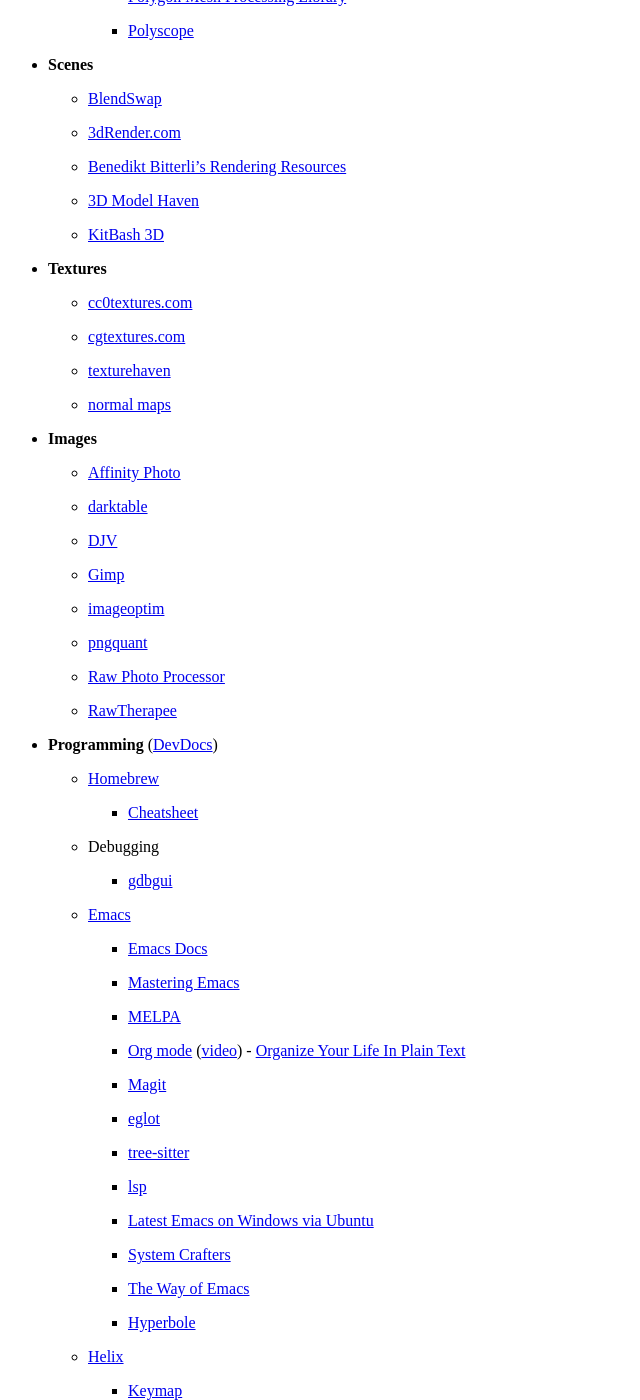
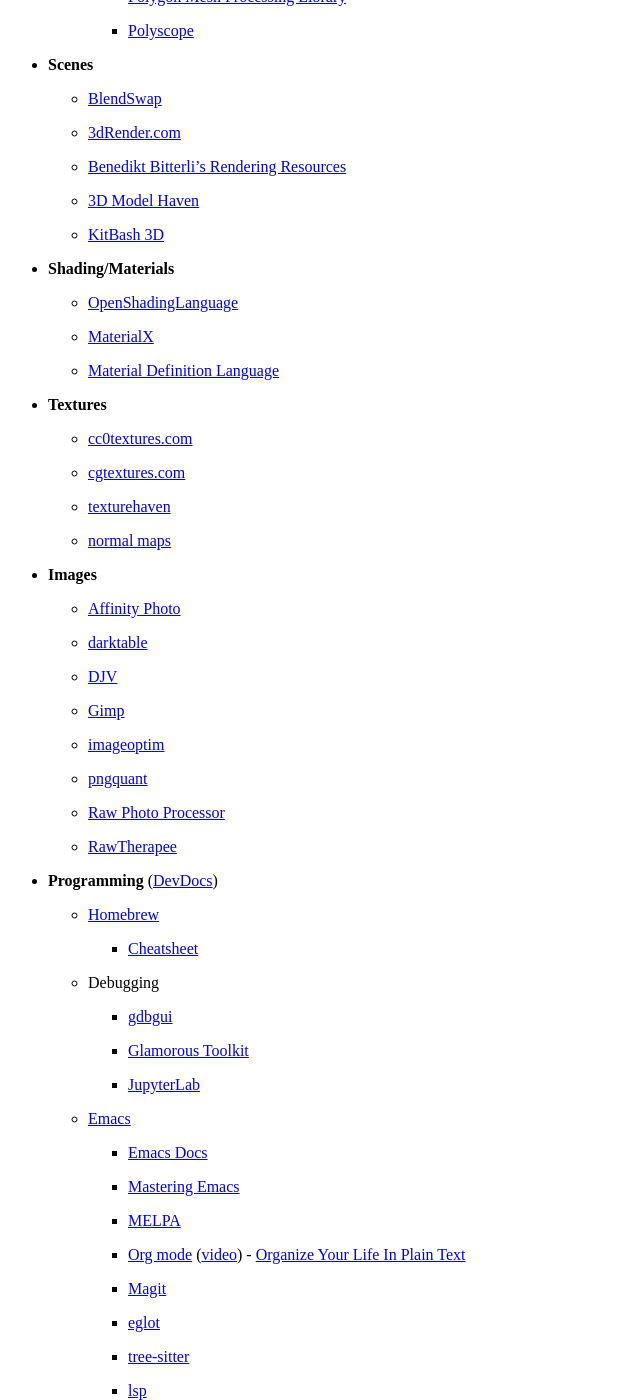
Before and after one commit to wahn/jan_walter_org, a Jekyll site: the page built from links/index.md, in a window 1280 px wide and 1400 px high, scrolled down 5327 px. Shown: the whole window, without its empty margins (0-640 px from the left). Built offline with Jekyll 4.4.1, drawn with Linux system fonts in a browser that asks for light colours; some of the changed text lies outside the part shown.

```diff
--- a/links/index.md
+++ b/links/index.md
@@ -354,6 +354,14 @@
 
     - [KitBash 3D](https://kitbash3d.com)
 
+* __Shading/Materials__
+
+    - [OpenShadingLanguage](http://openshadinglanguage.org)
+
+    - [MaterialX](https://materialx.org)
+
+    - [Material Definition Language](https://www.nvidia.com/mdl)
+
 * __Textures__
 
     - [cc0textures.com](http://www.cc0textures.com/home)
@@ -391,6 +399,10 @@
     - Debugging
 
         + [gdbgui](https://www.gdbgui.com)
+
+        + [Glamorous Toolkit](https://gtoolkit.com)
+
+        + [JupyterLab](https://jupyter.org)
 
     - [Emacs](https://www.gnu.org/software/emacs)
 
```
Also changed, not shown: other parts of links/index.md (+7 -1 lines).
